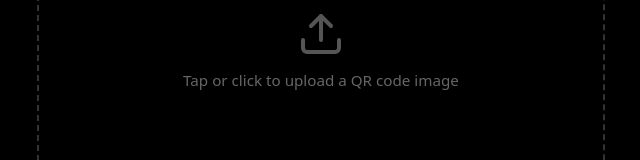
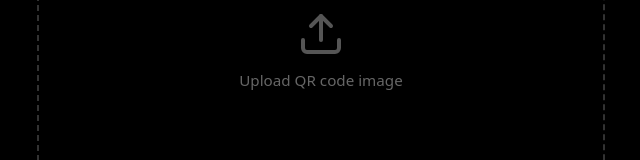
Before and after one commit to unemployedz/qrcarry, a plain HTML site: page index.html in a window 1280 px wide. Shown: the part 382-542 px from the top of the page, without its empty margins (319-959 px from the left). Drawn offline with nearby package versions, Linux system fonts and the light colour scheme.

Commit message:
Update index.html

```diff
--- a/index.html
+++ b/index.html
@@ -20,7 +20,7 @@
           <polyline points="17 8 12 3 7 8" />
           <line x1="12" y1="3" x2="12" y2="15" />
         </svg>
-        <p>Tap or click to upload a QR code image</p>
+        <p>Upload QR code image</p>
         <input type="file" id="fileInput" accept="image/*" />
       </div>
       <div id="uploadResult" class="result-box hidden">
```
